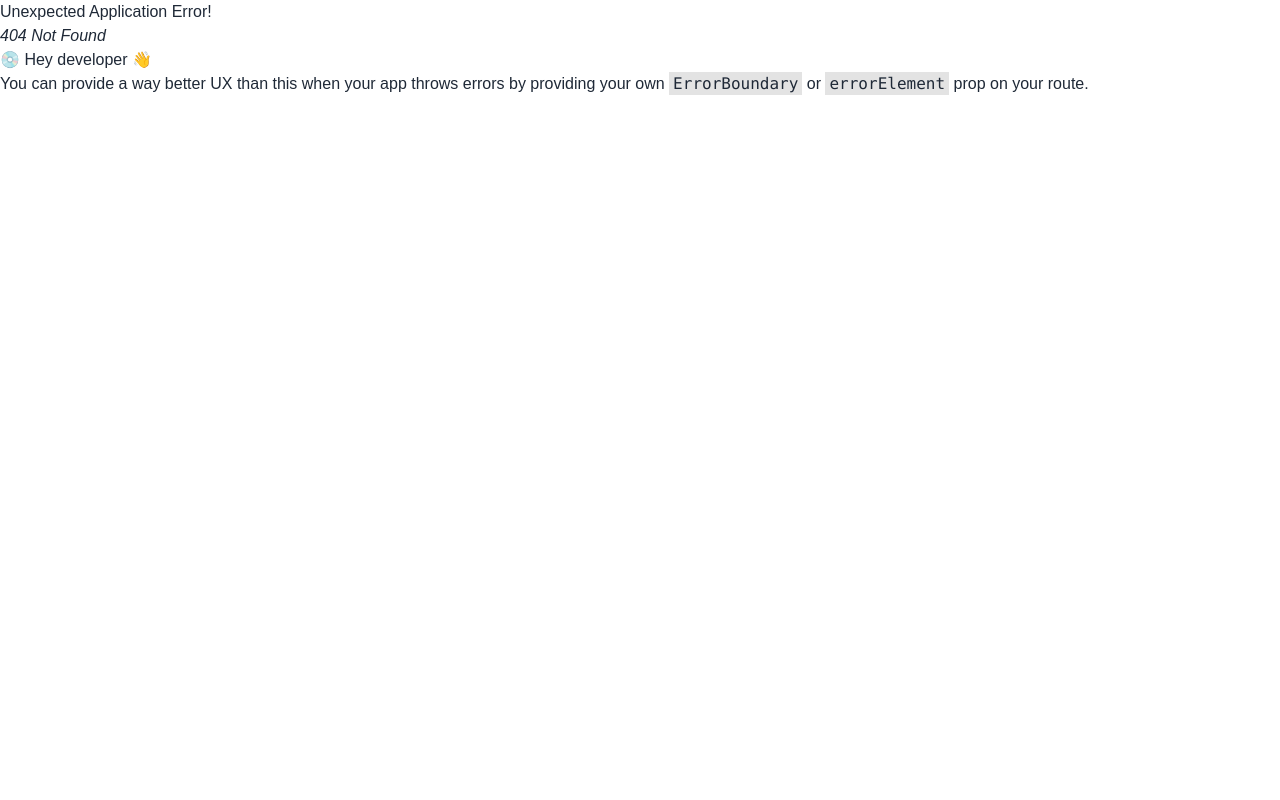
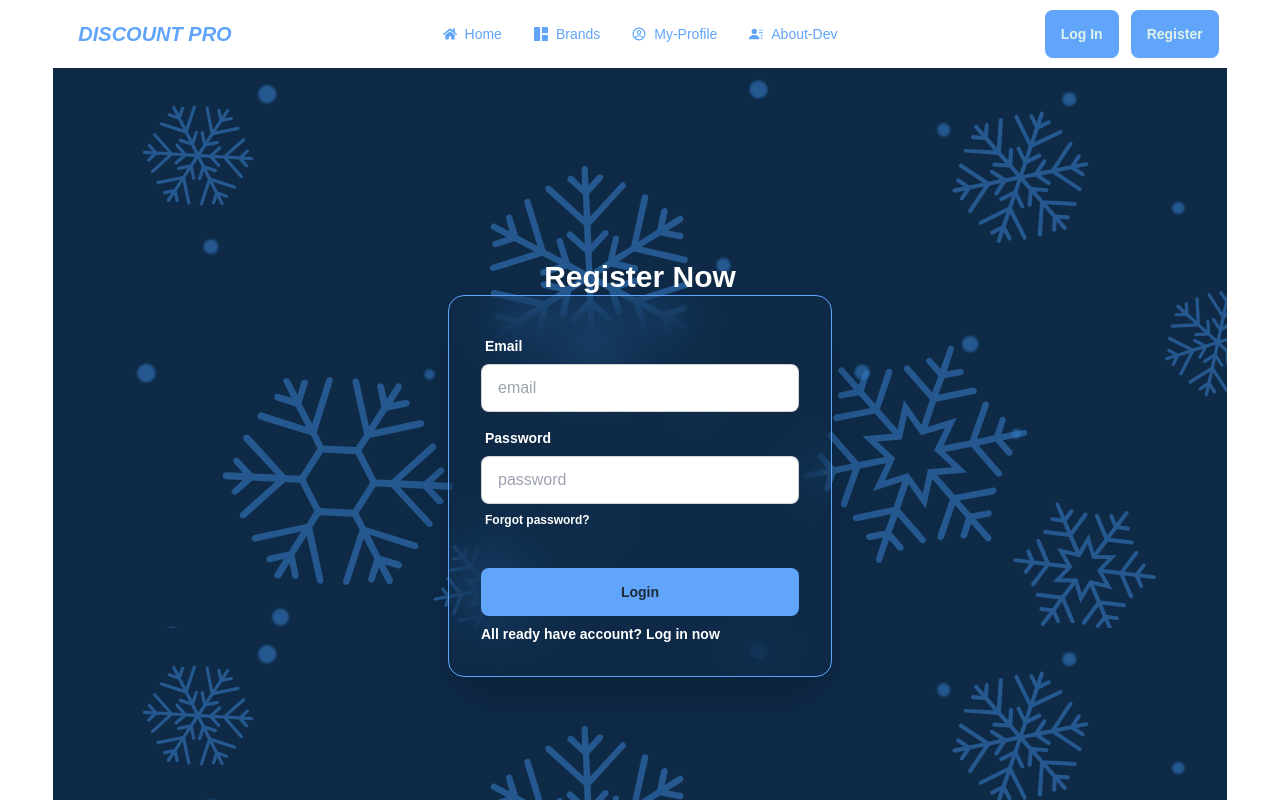
Before and after one commit to tsakib2000/Discount-Pro, a React (Vite) app: page /register in a window 1280 px wide. Before the commit this address had no page. Shown: the top 800 px of the page. Built offline with nearby package versions, Linux system fonts and the light colour scheme; no server answers.

Commit message:
Login and register page created

```diff
--- a/eslint.config.js
+++ b/eslint.config.js
@@ -10,8 +10,10 @@ export default [
     files: ['**/*.{js,jsx}'],
     languageOptions: {
       ecmaVersion: 2020,
-      node:true,
-      globals: globals.browser,
+
+      globals:{ ...globals.browser,
+        ...globals.node
+      },
       parserOptions: {
         ecmaVersion: 'latest',
         ecmaFeatures: { jsx: true },
--- a/src/AuthProvider/AuthProvider.jsx
+++ b/src/AuthProvider/AuthProvider.jsx
@@ -1,9 +1,32 @@
-import { createContext } from "react";
+/* eslint-disable react-refresh/only-export-components */
+/* eslint-disable react/prop-types */
+import { createContext, useEffect, useState } from "react";
+import auth from './../Firebase/firebase.config';
+import { createUserWithEmailAndPassword, onAuthStateChanged } from "firebase/auth";
 
 export const AuthContext=createContext()
+
 const AuthProvider = ({children}) => {
+  const [loading,setLoading]=useState(true)
+  const[user,setUser]=useState(null)
+const handleLogin=(email,password)=>{
+  setLoading(true)
+  return createUserWithEmailAndPassword(auth,email,password)
+}
+useEffect(()=>{
+  const unSubscribed = onAuthStateChanged(auth,currentUser=>{
+    setLoading(false)
+setUser(currentUser)
+  })
+  return ()=>{
+    unSubscribed()
+  }
+},[])
     const authInfo ={
-        name:'sakib'
+        name:'sakib',
+        handleLogin,
+        user,
+        loading
     }
     return (
   <AuthContext.Provider value={authInfo}>
--- a/src/Components/BrandCard.jsx
+++ b/src/Components/BrandCard.jsx
@@ -1,3 +1,4 @@
+/* eslint-disable react/prop-types */
 import Aos from "aos";
 import "aos/dist/aos.css";
 import { useEffect } from "react";
@@ -8,7 +9,7 @@ const BrandCard = ({ brandCard }) => {
     Aos.init();
   }, []);
 
-  const { _id,brand_name, rating, description, brand_logo, shop_link, category,isSaleOn } =
+  const { _id,brand_name, rating, description, brand_logo,isSaleOn } =
     brandCard;
   return (
     <div
--- a/src/Components/Coupon.jsx
+++ b/src/Components/Coupon.jsx
@@ -1,12 +1,17 @@
+/* eslint-disable react/prop-types */
+import { CopyToClipboard } from "react-copy-to-clipboard";
+import toast from "react-hot-toast";
 
-import {CopyToClipboard} from 'react-copy-to-clipboard';
-import toast from 'react-hot-toast';
-const Coupon = ({ coupon }) => {
+const Coupon = ({ coupon,shop_link }) => {
+  const {
+    condition,
+    coupon_code,
+    coupon_type,
+    description,
+    expiry_date,
 
+  } = coupon;
 
-
-  const { condition, coupon_code, coupon_type, description, expiry_date } =
-    coupon;
 
   return (
     <div className="card  bg-base-100 shadow-xl border border-gray-200">
@@ -20,21 +25,24 @@ const Coupon = ({ coupon }) => {
           <strong>Expires:</strong> {expiry_date}
         </p>
         <p className="text-sm text-gray-500 mt-1">
+          <strong>Type:</strong> {coupon_type}
+        </p>
+        <p className="text-sm text-gray-500 mt-1">
           <strong>Coupon Code:</strong>
-          <label className="input input-bordered flex items-center gap-2">
-            <input type="text" className="w-max" value={coupon_code} />
-          </label>
+       {coupon_code}
         </p>
         <div className="card-actions justify-between mt-4 ">
           <div className="flex gap-4">
             <CopyToClipboard text={coupon_code}>
-            <button onClick={()=>toast.success('Coupon Code Copied')} className="btn bg-blue-400 text-white font-semibold">
-              Copy Code
-            </button>
+              <button
+                onClick={() => toast.success("Coupon Code Copied")}
+                className="btn bg-blue-400 text-white font-semibold"
+              >
+                Copy Code
+              </button>
             </CopyToClipboard>
-            <button className="btn bg-blue-400 text-white font-semibold">
-              Use Now
-            </button>
+
+            <button className="btn bg-blue-400 text-white font-semibold" onClick={() => window.open(shop_link, "_blank", "noopener,noreferrer")}>Use Now</button>
           </div>
         </div>
       </div>
--- a/src/Components/WelcomeText.jsx
+++ b/src/Components/WelcomeText.jsx
@@ -2,15 +2,15 @@ import { useContext } from "react";
 import { AuthContext } from "../AuthProvider/AuthProvider";
 
 const WelcomeText = () => {
-const {name}=useContext(AuthContext)
+const {user}=useContext(AuthContext)
   return (
     <div className="flex justify-center items-center text-center flex-col mt-3">
       <h1 className="text-3xl md:text-5xl font-bold">Welcome to Discount Pro! 🎉</h1>
       <p className="text-sm text-gray-400 font-semibold">
         Your ultimate destination for the best deals and exclusive coupons from
-        Bangladesh's top e-commerce platforms. 🛒
+        Bangladesh&apos;s top e-commerce platforms. 🛒
       </p>
-      <p>{name}</p>
+      <p>{user && user.displayName}</p>
     </div>
   );
 };
--- /dev/null
+++ b/src/PrivateRoute/PrivateRoute.jsx
@@ -0,0 +1,22 @@
+/* eslint-disable react/prop-types */
+import { useContext } from "react";
+import { AuthContext } from "../AuthProvider/AuthProvider";
+import { Navigate } from "react-router-dom";
+
+
+const PrivateRoute = ({children}) => {
+const {loading,user}=useContext(AuthContext)
+if(loading){
+    return <span className="loading loading-spinner loading-lg"></span>
+}
+if(user){
+    return children
+}
+    return (
+        <div>
+            <Navigate to='/login'></Navigate>
+        </div>
+    );
+};
+
+export default PrivateRoute;
--- a/src/pages/BrandDetails.jsx
+++ b/src/pages/BrandDetails.jsx
@@ -1,27 +1,38 @@
-import React, { useEffect, useState } from "react";
+
 import { useLoaderData, useParams } from "react-router-dom";
 import Coupon from "../Components/Coupon";
-import bg from '../assets/Snow.svg'
+import bg from "../assets/Snow.svg";
+import { useEffect, useState } from "react";
 const BrandDetails = () => {
-  const [brandDetails, setBrandDetails] = useState({});
   const data = useLoaderData();
+  const [brandDetails, setBrandDetails] = useState(data);
+  const [loading, setLoading] = useState(true);
+
+
   const { id } = useParams();
-
   useEffect(() => {
+    const fetchBrandDetails = async () => {
+      setLoading(true);
       const singleBrandDetails = data?.find((brand) => brand._id == id);
       setBrandDetails(singleBrandDetails);
-  }, []);
-  const {
-    _id,
-    brand_name,
-    rating,
-    brand_logo,
-coupons
+      setLoading(false);
+    };
 
-  } = brandDetails;
+    fetchBrandDetails();
+  }, [data, id]);
+  const { brand_name , rating, brand_logo, coupons,shop_link } = brandDetails;
+  if(loading){
+    <div className="flex justify-center items-center h-screen">
+  <span className="loading loading-spinner loading-lg"></span>
+  </div>
+  }
+
   return (
     <div>
-      <div style={{backgroundImage:`url(${bg})`}} className=" p-9  space-y-4 flex flex-col justify-center items-center">
+      <div
+        style={{ backgroundImage: `url(${bg})` }}
+        className=" p-9  space-y-4 flex flex-col justify-center items-center"
+      >
         <img className="h-[91px]" src={brand_logo} alt="" />
         <h1 className="text-white font-bold text-xl">{brand_name}</h1>
         <div className="flex items-center gap-3">
@@ -57,9 +68,9 @@ coupons
         </div>
       </div>
       <div className="grid md:grid-cols-3 gap-4 my-4">
-        {
-          coupons?.map((coupon,idx)=><Coupon key={idx} coupon={coupon}/>)
-        }
+        {coupons?.map((coupon, idx) => (
+          <Coupon key={idx} coupon={coupon} shop_link={shop_link} />
+        ))}
       </div>
     </div>
   );
--- /dev/null
+++ b/src/pages/Login.jsx
@@ -0,0 +1,36 @@
+import { Link } from "react-router-dom";
+
+
+const Login = () => {
+    return (
+        <div className="bg-banner h-screen flex justify-center items-center ">
+                <div className="card  backdrop-blur-xl w-full max-w-sm shrink-0 shadow-2xl border border-blue-400 ">
+
+      <form className="card-body">
+        <div className="form-control ">
+          <label className="label">
+            <span className="label-text text-white font-semibold">Email</span>
+          </label>
+          <input type="email" placeholder="email" className="input input-bordered" required />
+        </div>
+        <div className="form-control">
+          <label className="label">
+            <span className="label-text text-white font-semibold">Password</span>
+          </label>
+          <input type="password" placeholder="password" className="input input-bordered" required />
+          <label className="label">
+            <a href="#" className="label-text-alt  link-hover text-white font-semibold">Forgot password?</a>
+          </label>
+        </div>
+        <div className="form-control mt-6">
+          <button className="btn bg-blue-400 border-none">Login</button>
+        </div>
+      <p className="text-sm  text-white font-bold"> Don`t have account?<Link to='/register'> Register here</Link></p>
+      </form>
+    </div>
+
+        </div>
+    );
+};
+
+export default Login;
--- /dev/null
+++ b/src/pages/Register.jsx
@@ -0,0 +1,36 @@
+import { Link } from "react-router-dom";
+
+const Register = () => {
+    return (
+        <div className="bg-banner h-screen flex flex-col justify-center items-center ">
+            <h1 className="text-white font-bold text-3xl">Register Now </h1>
+        <div className="card  backdrop-blur-xl w-full max-w-sm shrink-0 shadow-2xl border border-blue-400 ">
+
+<form className="card-body">
+<div className="form-control ">
+  <label className="label">
+    <span className="label-text text-white font-semibold">Email</span>
+  </label>
+  <input type="email" placeholder="email" className="input input-bordered" required />
+</div>
+<div className="form-control">
+  <label className="label">
+    <span className="label-text text-white font-semibold">Password</span>
+  </label>
+  <input type="password" placeholder="password" className="input input-bordered" required />
+  <label className="label">
+    <a href="#" className="label-text-alt  link-hover text-white font-semibold">Forgot password?</a>
+  </label>
+</div>
+<div className="form-control mt-6">
+  <button className="btn bg-blue-400 border-none">Login</button>
+</div>
+<p className="text-sm  text-white font-bold"> All ready have account?<Link to='/login'> Log in now</Link></p>
+</form>
+</div>
+
+</div>
+    );
+};
+
+export default Register;
```
Also changed, not shown: src/Routes/Router.jsx (+16 -4 lines), src/Firebase/firebase.config.js (renamed from src/Firbase/firbase.config.js). Lines whose indentation alone changed are shown as unchanged.
